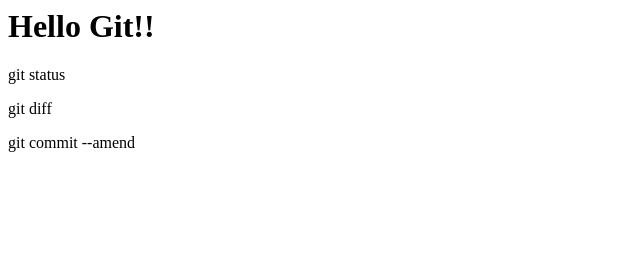
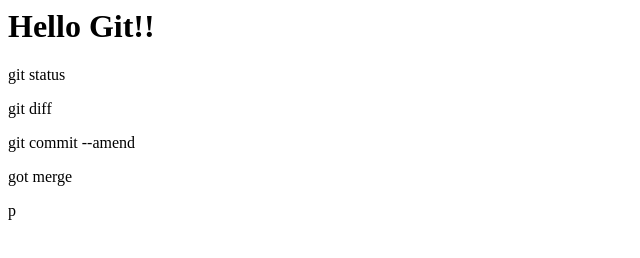
Before and after one commit to kkito-ic/git-tutorial-udemy, a plain HTML site: page index.html in a window 1280 px wide. Shown: the full height of the page, 0-640 px from the left. Drawn offline with Linux system fonts and the light colour scheme.

Commit message:
git mergeを追記

```diff
--- a/index.html
+++ b/index.html
@@ -2,3 +2,4 @@
 <p>git status</p>
 <p>git diff</p>
 <p>git commit --amend</p>
+<p>got merge</p>p
```
